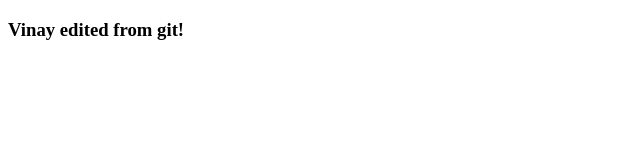
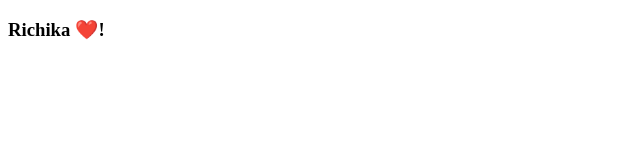
Before and after one commit to toskypd/jenkin, a website: page public/index.html in a window 1280 px wide. Shown: the whole page, without its empty margins (0-640 px from the left). Drawn offline with Linux system fonts and the light colour scheme.

Commit message:
Update index.html

```diff
--- a/public/index.html
+++ b/public/index.html
@@ -6,6 +6,6 @@
     <title>Jenkins</title>
 </head>
 <body>
-    <h3>Vinay edited from git!</h3>
+    <h3>Richika ❤️!</h3>
 </body>
 </html>
```
